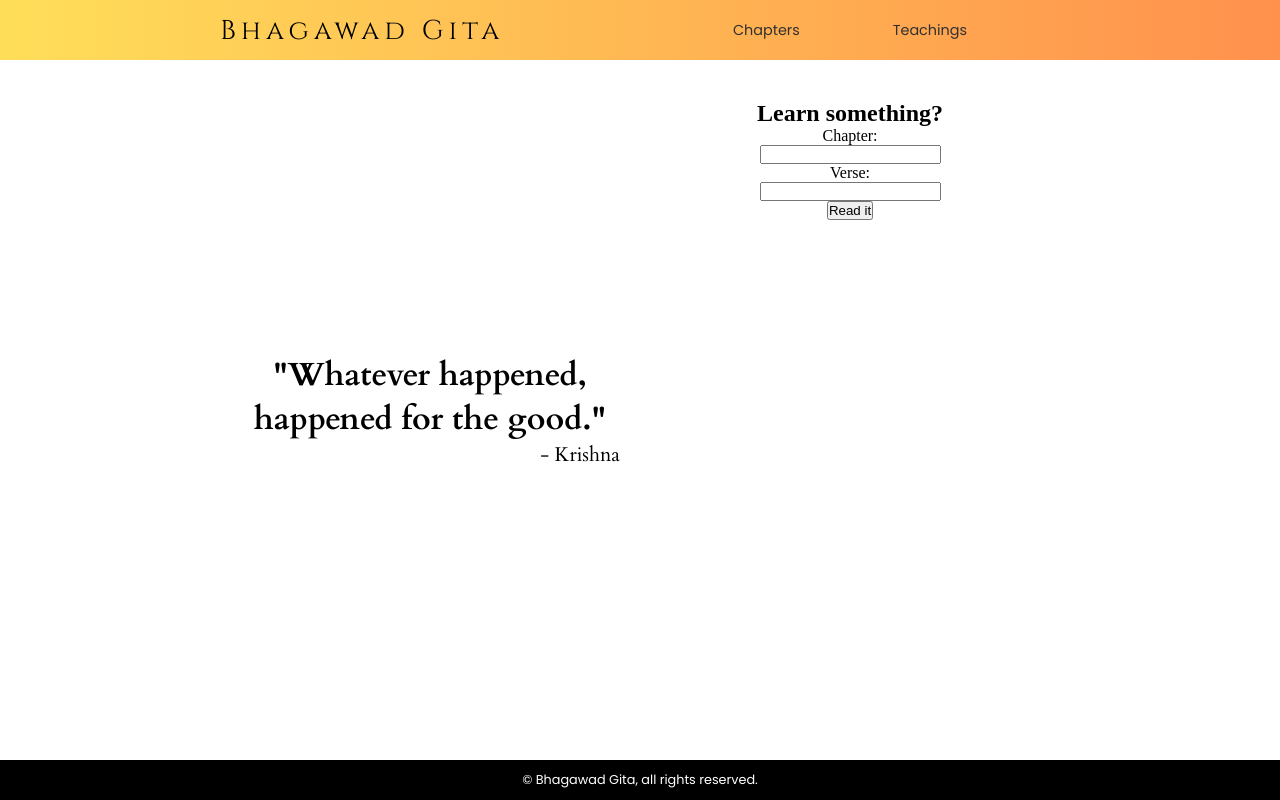
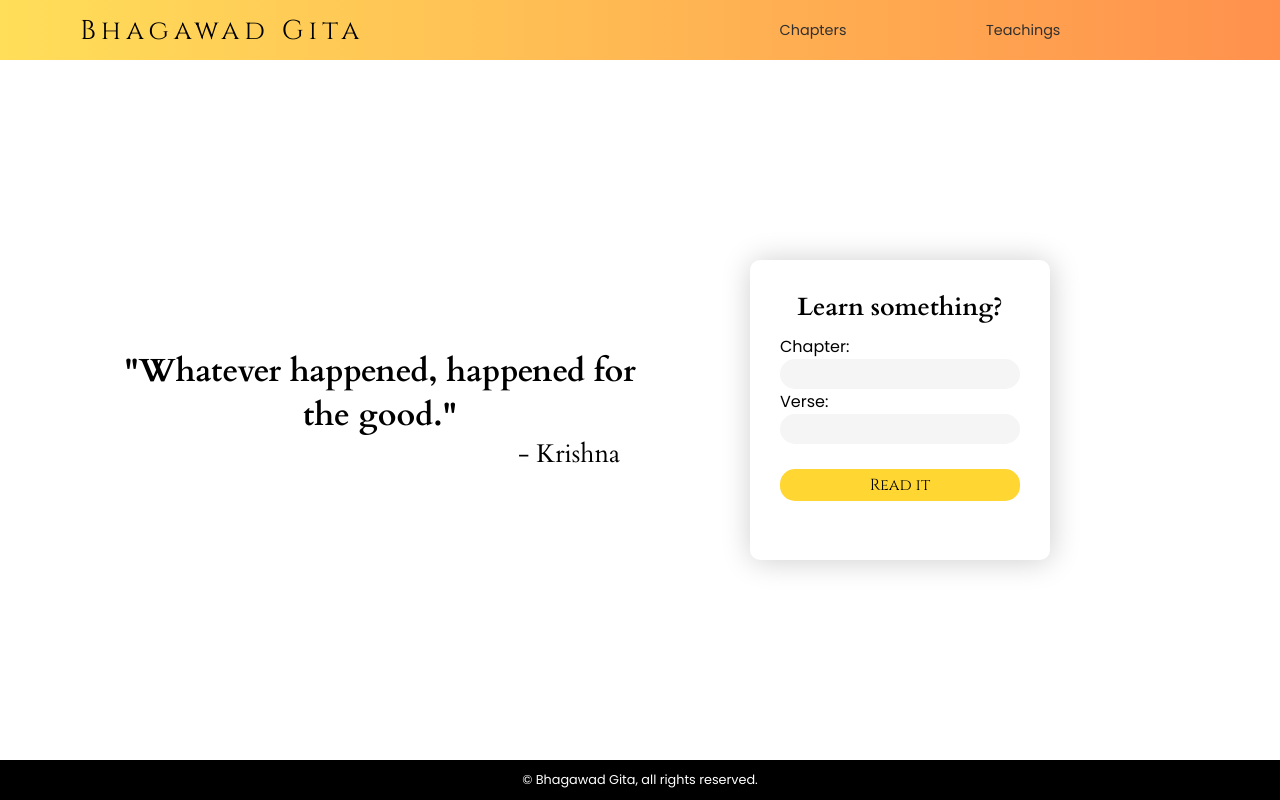
Before and after one commit to RajVijayPatil/bhagawad-Gita, a Node server app: page / in a window 1280 px wide. Run offline with Node 20, Linux system fonts and the light colour scheme.

Commit message:
Designed the website

```diff
--- a/public/css/main.css
+++ b/public/css/main.css
@@ -19,21 +19,68 @@
     display: flex;
     flex-direction: column;
     justify-content: center;
+    font-size: 2rem;
 }
 
 .main-left h1 {
     text-align: center;
+    font-size: 1em;
 }
 
 .main-left p {
     text-align: right;
     padding: 0 20px;
-    font-size: 20px;
+    font-size: 0.8em;
+}
+
+.main-right {
+    display: flex;
+    align-items: center;
+    justify-content: center;
 }
 
 .search-gita {
+    width: 300px;
+    height: 300px;
+    background-color: white;
+    box-shadow: 1px 1px 30px rgba(0, 0, 0, 0.2);
+    padding: 30px;
+    border-radius: 10px;
+}
+
+.input-form {
     display: flex;
-    justify-content: center;
-    align-items: center;
+    margin-top: 10px;
+    height: calc(100% - 80px);
+    justify-content: space-between;
     flex-direction: column;
+    font-family: 'poppins';
 }
+
+.search-title {
+    font-family: 'Cardo';
+    font-size: 25px;
+    text-align: center;
+}
+
+.input-form input {
+    height: 30px;
+    border: none;
+    border-radius: 15px;
+    padding: 10px;
+    outline: none;
+    background-color: whitesmoke;
+}
+
+#submitB {
+    margin-top: 25px;
+    padding: 5px;
+    width: 100%;
+    border: none;
+    background-color: #ffd632;
+    cursor: pointer;
+    border-radius: 15px;
+    font-family: 'Cinzel';
+    font-size: 1em;
+    align-self: center;
+}
--- a/public/css/styles.css
+++ b/public/css/styles.css
@@ -15,7 +15,7 @@ body {
 }
 
 .container {
-    max-width: 1000px;
+    max-width: 1400px;
     margin: 0 auto;
     padding: 0 80px;
 }
--- a/views/index.ejs
+++ b/views/index.ejs
@@ -9,13 +9,15 @@
         <div class="main-right">
             <div class="search-gita">
                 <h2 class="search-title">Learn something?</h2>
-                <label for="chapters">Chapter:</label>
-                <input type="number" name="chapters" id="chapterInput">
+                <form class="input-form">
+                    <label for="chapters">Chapter:</label>
+                    <input type="number" name="chapters" id="chapterInput">
 
-                <label for="verses">Verse:</label>
-                <input type="number" name="verses" id="verseInput">
+                    <label for="verses">Verse:</label>
+                    <input type="number" name="verses" id="verseInput">
 
-                <button type="submit" id="submitB">Read it</button>
+                    <button type="submit" id="submitB">Read it</button>
+                </form>
             </div>
         </div>
     </div>
```
Also changed, not shown: 1 other file.
